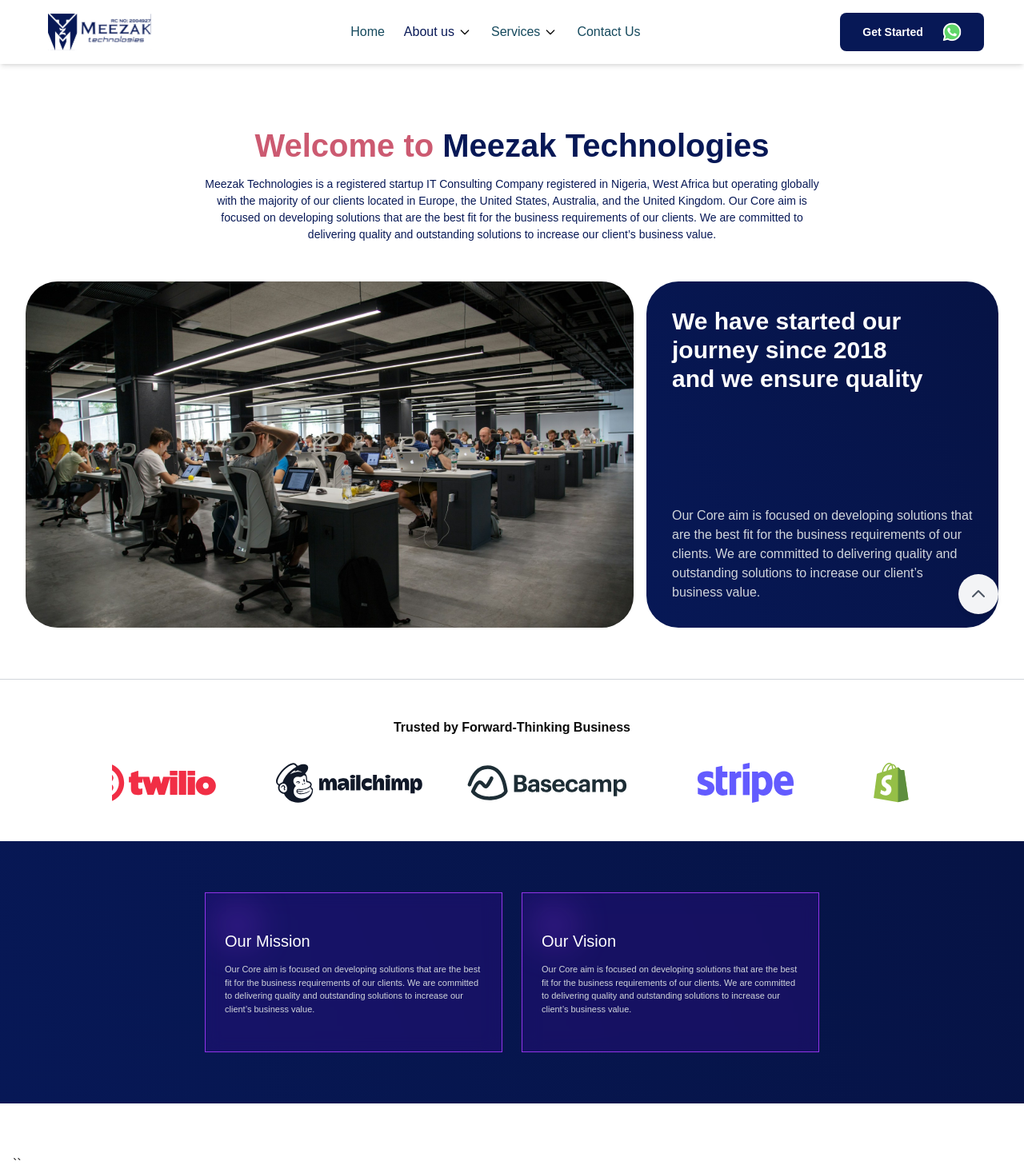
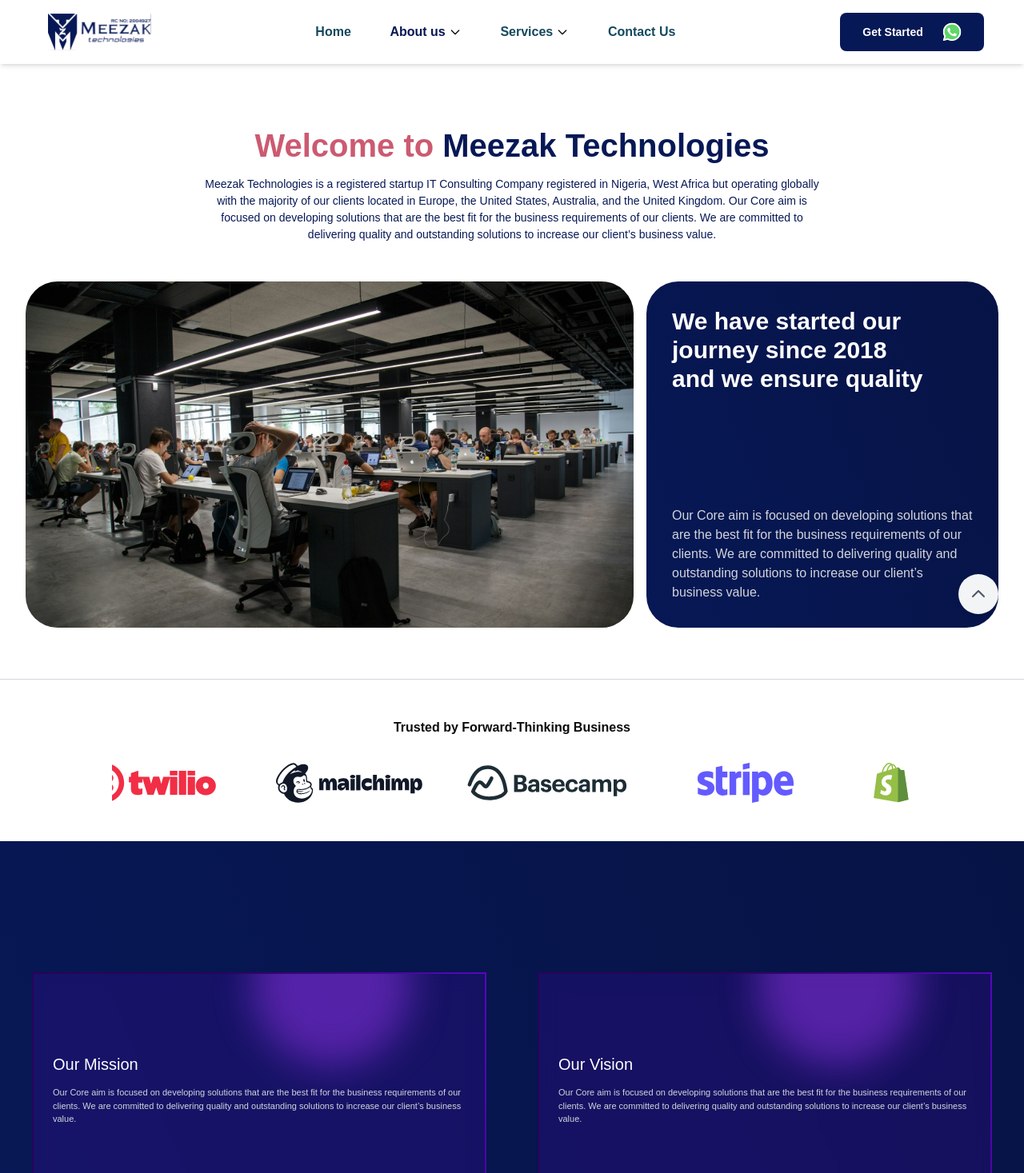
Before and after one commit to PeaceEgo/Meezak-Site, a React (Vite) app: page /about in a window 1280 px wide. Shown: the top 1467 px of the page at 80% size. Built offline with nearby package versions, Linux system fonts and the light colour scheme.

Commit message:
footer/socials-links

```diff
--- a/src/App.css
+++ b/src/App.css
@@ -14,6 +14,7 @@ body {
   min-width: 100%;
   min-height: 100vh;
   padding: 0;
+  overflow-x: hidden;
 }
 
 
--- a/src/components/MissionVisionSection.jsx
+++ b/src/components/MissionVisionSection.jsx
@@ -1,4 +1,3 @@
-
 export default function MissionVisionSection() {
   const missionVisionServices = [
     {
@@ -16,31 +15,36 @@ export default function MissionVisionSection() {
       className="py-16 text-white"
       style={{ background: "linear-gradient(247.14deg, #061345 0%, #071856 100%)" }}
     >
-      <div className="container mx-auto px-4  w-[390px] md:w-full lg:w-[800px]">
-        <div className="grid grid-cols-1 md:grid-cols-2 gap-6 justify-items-center ">
+      <div className="container mx-auto px-4 w-[390px] md:w-full md:h-[492px] h-[498px] md:py-[100px] py-[56px]">
+        <div className="grid grid-cols-1 md:grid-cols-2 gap-[16px] justify-items-center">
           {missionVisionServices.map((service, index) => (
             <div
               key={index}
-              className="relative w-full max-w-[500px] h-[200px] overflow-hidden "
+              className="relative w-[344px] md:w-[568px] md:h-[292px] h-[185px] overflow-hidden rounded-[8px] border-2 border-solid"
               style={{
                 background: "rgba(88, 7, 191, 0.2)",
-                border: "1px solid rgba(147, 51, 234, 1)",
+                borderImage: "linear-gradient(249.14deg, #5807BF 0%, #290359 50.42%) 1",
                 backdropFilter: "blur(10px)",
               }}
             >
-              {/* Purple blur in top-left corner */}
+              {/* Existing Purple blur in top-left corner */}
               <div
-                className="absolute rounded-full blur-xl bg-purple-600 opacity-50"
+                className="hidden absolute rounded-full blur-xl bg-purple-600 opacity-50"
                 style={{
                   top: "20px",
                   left: "20px",
-                  width: "40px",
-                  height: "40px",
+                  width: "64px",
+                  height: "64px",
                 }}
               />
 
+              {/* New Purple blur */}
+              <div
+                className="absolute rounded-full blur-xl bg-purple-600 opacity-50 w-[200px] h-[200px] top-[-85px] left-[273px]"
+              />
+
               {/* Content */}
-              <div className="relative z-10 p-6 h-full flex flex-col justify-center w-[344px] md:w-full h-[185px]">
+              <div className="relative z-10 p-6 h-full flex flex-col justify-center">
                 <h3 className="text-[20px] font-[400] text-white mb-3">{service.title}</h3>
                 <p className="text-[11px] font-[400] text-gray-300">{service.description}</p>
               </div>
--- a/src/components/ServiceCard.jsx
+++ b/src/components/ServiceCard.jsx
@@ -25,6 +25,7 @@ export default function ServiceCard({ service }) {
             pointerEvents: "none",
           }}
         />
+
 
         {/* Left purple blur */}
         <div
--- a/src/components/faqAccordion.jsx
+++ b/src/components/faqAccordion.jsx
@@ -41,7 +41,7 @@ const faqData = [
 
 export default function FAQAccordion() {
     return (
-        <div className="py-16 px-4 md:px-8" style={{ backgroundColor: "#F5F6F5" }}>
+        <div className="py-16 px-4 md:px-8" style={{ backgroundColor: "#F5F6F5" }} id="faq">
             <div className="max-w-7xl mx-auto">
                 <div className="inline-block mb-4 flex justify-center items-center">
                     <span
--- a/src/components/header.jsx
+++ b/src/components/header.jsx
@@ -55,10 +55,10 @@ function Header() {
             />
           </Link>
         </div>
-        <nav className="flex space-x-4 lg:space-x-6 items-center justify-between">
+        <nav className="flex space-x-4 lg:space-x-6 items-center justify-between md:w-[450px]">
           <Link
             to="/"
-            className={`text-base ${isActive("/") ? "text-[rgba(7,24,86,1)]" : "text-[rgba(21,73,93,1)] hover:text-[rgba(33,116,148,1)]"}`}
+            className={`text-[16px] font-[700] ${isActive("/") ? "text-[rgba(7,24,86,1)]" : "text-[rgba(21,73,93,1)] hover:text-[rgba(33,116,148,1)]"}`}
           >
             Home
           </Link>
@@ -68,11 +68,11 @@ function Header() {
             <div className="flex items-center">
               <Link
                 to="/about"
-                className={`text-base ${isActive("/about") || isActive("/team") ? "text-[rgba(7,24,86,1)]" : "text-[rgba(21,73,93,1)] hover:text-[rgba(33,116,148,1)]"}`}
+                className={`text-[16px] font-[700] ${isActive("/about") || isActive("/team") ? "text-[rgba(7,24,86,1)]" : "text-[rgba(21,73,93,1)] hover:text-[rgba(33,116,148,1)]"}`}
               >
                 About us
               </Link>
-              <button onClick={toggleAboutDropdown} className="ml-1 focus:outline-none">
+              <button onClick={toggleAboutDropdown} className="ml-1 focus:outline-none hover:outline-none hover:border-none border-none">
                 <svg
                   className={`w-4 h-4 transition-transform duration-300 ${isAboutOpen ? "rotate-180" : "rotate-0"}`}
                   fill="none"
@@ -84,17 +84,17 @@ function Header() {
               </button>
             </div>
             {isAboutOpen && (
-              <div className="absolute top-full left-0 mt-2 bg-white shadow-md rounded-md w-[120px] z-50">
+              <div className="absolute top-full left-0 mt-2 bg-[#EEEEEE] shadow-md rounded-md w-[120px] md:w-[260px] h-[160px] flex flex-col gap-4 p-4 z-50">
                 <Link
                   to="/about"
-                  className="block px-4 py-3 text-[14px] font-medium text-[rgba(7,24,86,1)] hover:bg-gray-100"
+                  className="block w-[228px] h-[56px] p-4 rounded-[5px] bg-white text-[14px] font-[600] text-[rgba(7,24,86,1)] hover:bg-gray-100"
                   onClick={handleLinkClick}
                 >
                   About Us
                 </Link>
                 <Link
                   to="/ourTeam"
-                  className="block px-4 py-3 text-[14px] font-medium text-[rgba(7,24,86,1)] hover:bg-gray-100"
+                  className="block w-[228px] h-[56px] p-4 rounded-[5px] bg-white text-[14px] font-[600] text-[rgba(7,24,86,1)] hover:bg-gray-100"
                   onClick={handleLinkClick}
                 >
                   Our Team
@@ -108,11 +108,11 @@ function Header() {
             <div className="flex items-center">
               <Link
                 to="/services"
-                className={`text-base ${isActive("/services") || isActive("/works") ? "text-[rgba(7,24,86,1)]" : "text-[rgba(21,73,93,1)] hover:text-[rgba(33,116,148,1)]"}`}
+                className={`text-[16px] font-[700] ${isActive("/services") || isActive("/works") ? "text-[rgba(7,24,86,1)]" : "text-[rgba(21,73,93,1)] hover:text-[rgba(33,116,148,1)]"}`}
               >
                 Services
               </Link>
-              <button onClick={toggleServicesDropdown} className="ml-1 focus:outline-none">
+              <button onClick={toggleServicesDropdown} className="ml-1 focus:outline-none hover:outline-none hover:border-none border-none">
                 <svg
                   className={`w-4 h-4 transition-transform duration-300 ${isServicesOpen ? "rotate-180" : "rotate-0"}`}
                   fill="none"
@@ -124,17 +124,17 @@ function Header() {
               </button>
             </div>
             {isServicesOpen && (
-              <div className="absolute top-full left-0 mt-2 bg-white shadow-md rounded-md w-[120px] z-50">
+              <div className="absolute top-full left-0 mt-2 bg-[#EEEEEE] shadow-md rounded-md w-[120px] md:w-[260px] h-[160px] flex flex-col gap-4 p-4 z-50">
                 <Link
                   to="/services"
-                  className="block px-4 py-3 text-[14px] font-medium text-[rgba(7,24,86,1)] hover:bg-gray-100"
+                  className="block w-[228px] h-[56px] p-4 rounded-[5px] bg-white text-[14px] font-[600] text-[rgba(7,24,86,1)] hover:bg-gray-100"
                   onClick={handleLinkClick}
                 >
                   Our Services
                 </Link>
                 <Link
                   to="/works"
-                  className="block px-4 py-3 text-[14px] font-medium text-[rgba(7,24,86,1)] hover:bg-gray-100"
+                  className="block w-[228px] h-[56px] p-4 rounded-[5px] bg-white text-[14px] font-[600] text-[rgba(7,24,86,1)] hover:bg-gray-100"
                   onClick={handleLinkClick}
                 >
                   Our Works
@@ -145,7 +145,7 @@ function Header() {
 
           <Link
             to="/contact"
-            className={`text-base ${isActive("/contact") ? "text-[rgba(7,24,86,1)]" : "text-[rgba(21,73,93,1)] hover:text-[rgba(33,116,148,1)]"}`}
+            className={`text-[16px] font-[700] ${isActive("/contact") ? "text-[rgba(7,24,86,1)]" : "text-[rgba(21,73,93,1)] hover:text-[rgba(33,116,148,1)]"}`}
           >
             Contact Us
           </Link>
--- a/src/components/location.jsx
+++ b/src/components/location.jsx
@@ -1,6 +1,6 @@
 const LocationSection = () => {
     return (
-        <section className="py-16 bg-white">
+        <section className="py-16 bg-white" id="map">
             <div className="container mx-auto px-4 max-w-6xl ">
                 <div className="flex flex-col-reverse lg:flex-row items-center lg:items-stretch gap-8">
                     {/* Map Section */}
--- a/src/pages/about.jsx
+++ b/src/pages/about.jsx
@@ -7,14 +7,14 @@ import TestimonialSlider from "@/components/testimonial"
 
 function AboutUs() {
   return (
-    <div >
+    < >
       <AboutUsHero />
       <TrustedLogos />
       <MissionVisionSection />
       <TeamSection/>
       <TestimonialSlider/>
       <GetStarted />
-    </div>
+    </>
   )
 }
 
--- a/src/pages/homePage.jsx
+++ b/src/pages/homePage.jsx
@@ -12,9 +12,9 @@ import GetStarted from "../components/GetStarted"
 function HomePage() {
   return (
 
-    <div className="w-[100vw] overflow-hidden">
+    <div className="max-w-[100vw] overflow-hidden">
 
-          <Hero/>
+           <Hero/>
           <TrustedLogos/>
           <ServicesSection/>
           <WhyChooseUs/>
--- a/src/pages/ourWorks.jsx
+++ b/src/pages/ourWorks.jsx
@@ -2,7 +2,6 @@ import OurWorks from '@/components/PortfolioHero'
 import PortfolioSection from '@/components/PortfolioSection'
 import TestimonialSlider from '@/components/testimonial'
 import GetStarted from '@/components/GetStarted'
-import Footer from '@/components/Footer'
 
 function OurWork() {
     return (
@@ -11,7 +10,6 @@ function OurWork() {
             <PortfolioSection />
              <TestimonialSlider />
             <GetStarted />
-            <Footer />
         </div>
     )
 }
```
Also changed, not shown: src/components/FooterDesktop.jsx (+13 -13 lines), src/components/FooterMobile.jsx (+14 -17 lines), src/pages/contactUs.jsx (+15 -0 lines).
